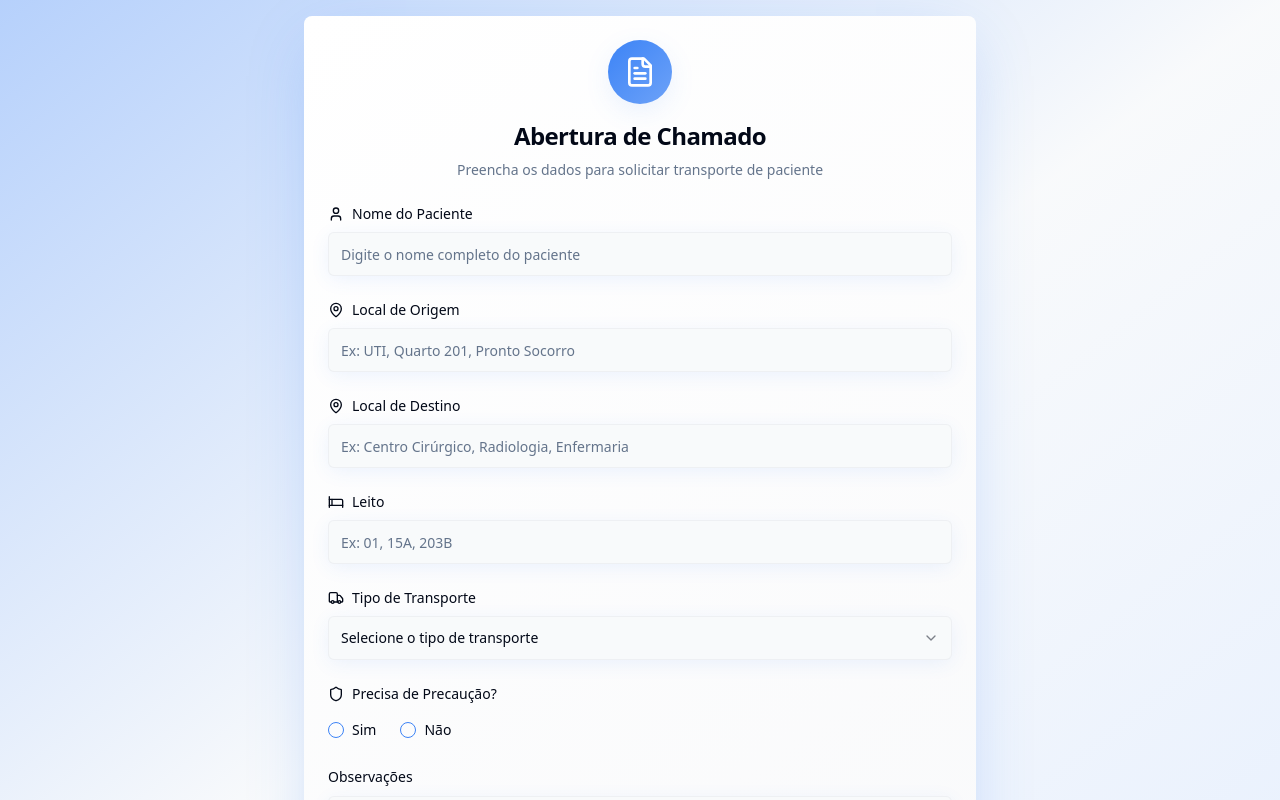
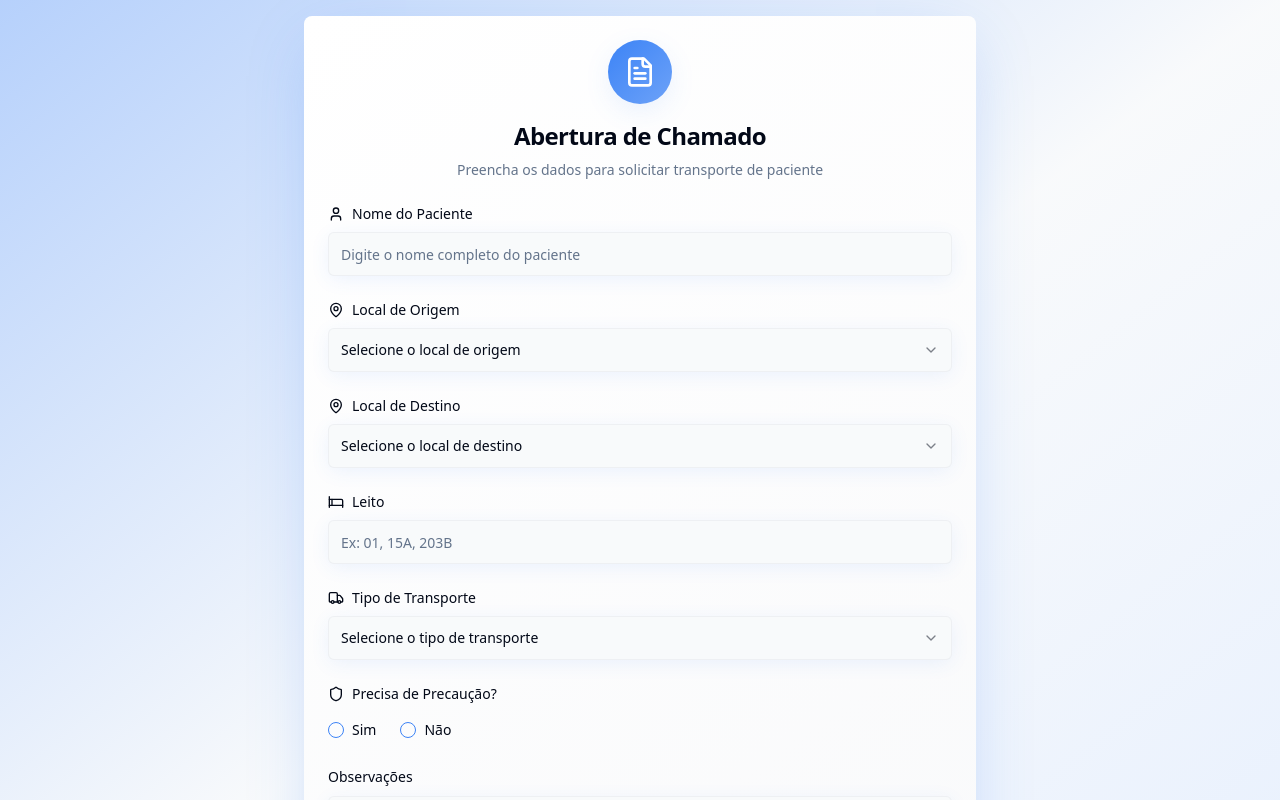
Before and after one commit to Gustavo082001-dev/user-redirect-screenplay, a React (Vite) app: page /solicitante in a window 1280 px wide. Shown: the top 800 px of the page. Built offline with nearby package versions, Linux system fonts and the light colour scheme.

Commit message:
Update form fields
Replace text inputs for origin and destination with selection fields.

```diff
--- a/src/pages/Solicitante.tsx
+++ b/src/pages/Solicitante.tsx
@@ -83,37 +83,49 @@ const Solicitante = () => {
 
               {/* Local de Origem */}
               <div className="space-y-2">
-                <Label htmlFor="localOrigem" className="text-sm font-medium text-foreground flex items-center gap-2">
+                <Label className="text-sm font-medium text-foreground flex items-center gap-2">
                   <MapPin className="w-4 h-4" />
                   Local de Origem
                 </Label>
-                <Input
-                  id="localOrigem"
-                  {...register("localOrigemm", { required: "Local de origem é obrigatório" })}
-                  placeholder="Ex: UTI, Quarto 201, Pronto Socorro"
-                  className="h-11 shadow-soft border-border/50 focus:border-primary focus:shadow-medium transition-all duration-200"
-                  disabled={isLoading}
-                />
+                <Select onValueChange={(value) => setValue("localOrigemm", value)} disabled={isLoading}>
+                  <SelectTrigger className="h-11 shadow-soft border-border/50 focus:border-primary focus:shadow-medium transition-all duration-200">
+                    <SelectValue placeholder="Selecione o local de origem" />
+                  </SelectTrigger>
+                  <SelectContent className="bg-background border-border shadow-strong z-50">
+                    <SelectItem value="uti">UTI</SelectItem>
+                    <SelectItem value="pronto-socorro">Pronto Socorro</SelectItem>
+                    <SelectItem value="enfermaria">Enfermaria</SelectItem>
+                    <SelectItem value="quarto-101">Quarto 101</SelectItem>
+                    <SelectItem value="quarto-201">Quarto 201</SelectItem>
+                    <SelectItem value="quarto-301">Quarto 301</SelectItem>
+                  </SelectContent>
+                </Select>
                 {errors.localOrigemm && (
-                  <p className="text-sm text-destructive">{errors.localOrigemm.message}</p>
+                  <p className="text-sm text-destructive">Local de origem é obrigatório</p>
                 )}
               </div>
 
               {/* Local de Destino */}
               <div className="space-y-2">
-                <Label htmlFor="localDestino" className="text-sm font-medium text-foreground flex items-center gap-2">
+                <Label className="text-sm font-medium text-foreground flex items-center gap-2">
                   <MapPin className="w-4 h-4" />
                   Local de Destino
                 </Label>
-                <Input
-                  id="localDestino"
-                  {...register("localDestino", { required: "Local de destino é obrigatório" })}
-                  placeholder="Ex: Centro Cirúrgico, Radiologia, Enfermaria"
-                  className="h-11 shadow-soft border-border/50 focus:border-primary focus:shadow-medium transition-all duration-200"
-                  disabled={isLoading}
-                />
+                <Select onValueChange={(value) => setValue("localDestino", value)} disabled={isLoading}>
+                  <SelectTrigger className="h-11 shadow-soft border-border/50 focus:border-primary focus:shadow-medium transition-all duration-200">
+                    <SelectValue placeholder="Selecione o local de destino" />
+                  </SelectTrigger>
+                  <SelectContent className="bg-background border-border shadow-strong z-50">
+                    <SelectItem value="centro-cirurgico">Centro Cirúrgico</SelectItem>
+                    <SelectItem value="radiologia">Radiologia</SelectItem>
+                    <SelectItem value="laboratorio">Laboratório</SelectItem>
+                    <SelectItem value="cardiologia">Cardiologia</SelectItem>
+                    <SelectItem value="neurologia">Neurologia</SelectItem>
+                    <SelectItem value="fisioterapia">Fisioterapia</SelectItem>
+                  </SelectContent>
+                </Select>
                 {errors.localDestino && (
-                  <p className="text-sm text-destructive">{errors.localDestino.message}</p>
+                  <p className="text-sm text-destructive">Local de destino é obrigatório</p>
                 )}
               </div>
 
```
